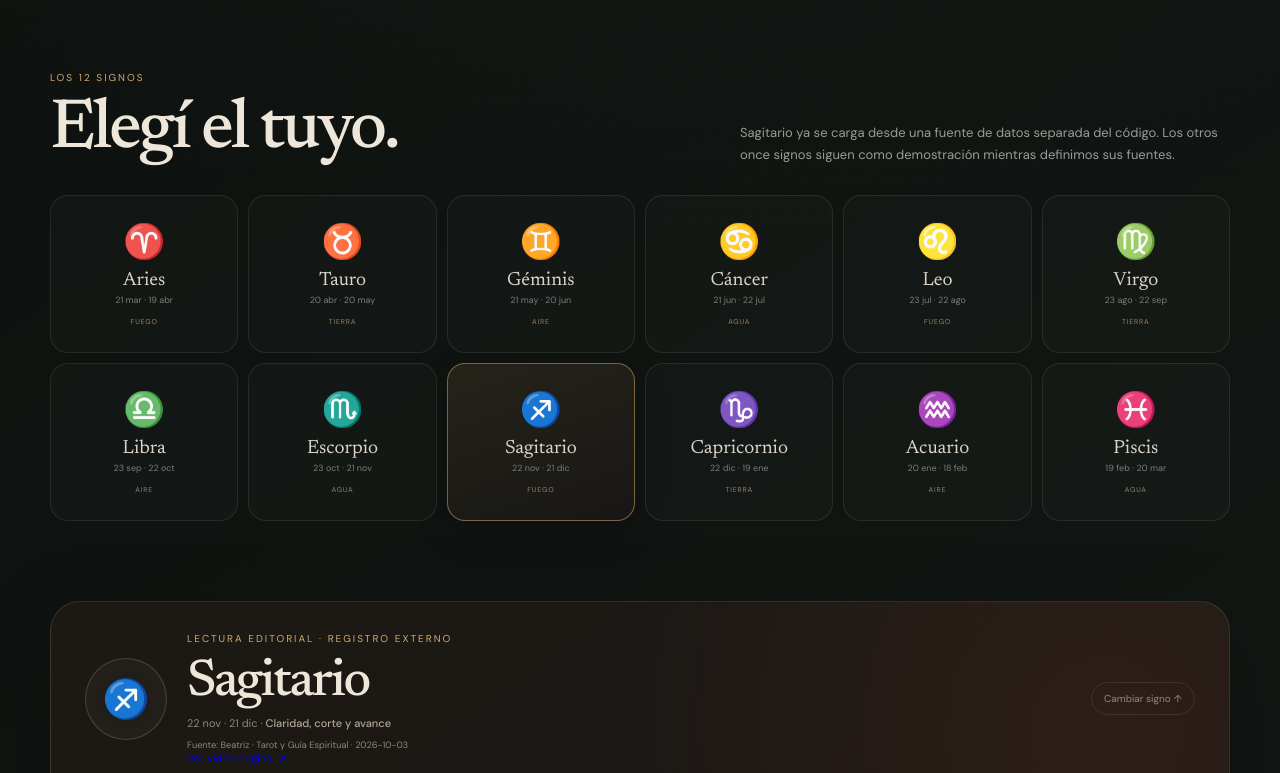
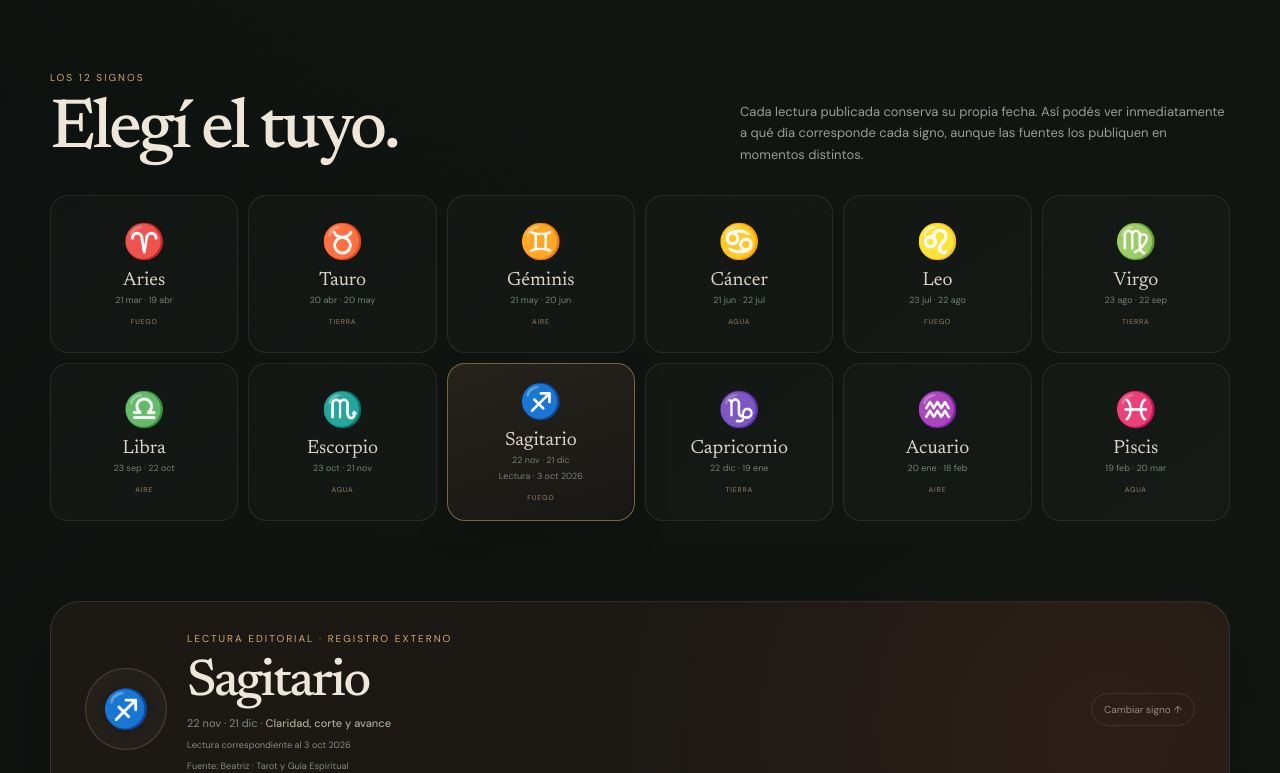
Before and after one commit to marcelofgx-ctrl/vista-esoterica, a React (Vite) app: page / in a window 1280 px wide. Shown: the part 847-1620 px from the top of the page. Built offline with nearby package versions, Linux system fonts and the light colour scheme.

Commit message:
feat: show individual horoscope dates

```diff
--- a/src/HoroscopeHome.tsx
+++ b/src/HoroscopeHome.tsx
@@ -69,6 +69,15 @@ const signs:Sign[] = [
   {key:'piscis',name:'Piscis',glyph:'♓',dates:'19 feb · 20 mar',element:'Agua',mood:'Intuición con anclaje',title:'Lo sutil también necesita una forma.',summary:'Sensibilidad, imaginación e intuición aparecen muy disponibles. Esta lectura de ejemplo invita a recibirlas sin perder el criterio que permite distinguir una señal interna de una proyección.',love:'Escuchar el clima emocional puede ser valioso, siempre que también haya preguntas directas y límites claros.',work:'Una intuición creativa puede transformarse en algo concreto si le asignás tiempo, estructura y fecha.',inner:'No necesitás apagar la sensibilidad; necesitás un lugar desde donde sostenerla.',ritual:'Tomá una intuición y escribí qué hecho observable la apoya y qué parte sigue siendo solamente sensación.',question:'¿Qué intuición merece atención y qué necesito verificar antes de convertirla en certeza?',accent:'agua',dataOrigin:'demo'},
 ];
 
+function formatReadingDate(value?:string){
+  if(!value)return '';
+  const [year,month,day]=value.split('-').map(Number);
+  if(!year||!month||!day)return value;
+  return new Intl.DateTimeFormat('es-UY',{day:'numeric',month:'short',year:'numeric',timeZone:'UTC'})
+    .format(new Date(Date.UTC(year,month-1,day)))
+    .replaceAll('.','');
+}
+
 export function HoroscopeHome({onTarot}:HoroscopeHomeProps){
   const [selectedKey,setSelectedKey]=useState('sagitario');
   const [externalSagittarius,setExternalSagittarius]=useState<Sign|null>(null);
@@ -115,7 +124,7 @@ export function HoroscopeHome({onTarot}:HoroscopeHomeProps){
   return <div className="horoscope-home">
     <section className="horoscope-hero">
       <div className="horoscope-hero-copy">
-        <span className="demo-pill">{selected.dataOrigin==='external'?'Sagitario · contenido externo activo':'Vista previa · contenido de ejemplo'}</span>
+        <span className="demo-pill">{selected.dataOrigin==='external'&&selected.sourceDate?`${selected.name} · lectura ${formatReadingDate(selected.sourceDate)}`:'Vista previa · contenido de ejemplo'}</span>
         <span className="horoscope-kicker">HORÓSCOPOS · TAROT · MIRADA SIMBÓLICA</span>
         <h1>Un espacio para leer el clima del momento.</h1>
         <p>Horóscopos con una voz más íntima, menos automática. Elegí tu signo, recorré la lectura y, si algo te toca de cerca, profundizalo con una tirada.</p>
@@ -140,15 +149,19 @@ export function HoroscopeHome({onTarot}:HoroscopeHomeProps){
     <section className="zodiac-section" id="zodiac">
       <div className="section-heading">
         <div><span className="horoscope-kicker">LOS 12 SIGNOS</span><h2>Elegí el tuyo.</h2></div>
-        <p>Sagitario ya se carga desde una fuente de datos separada del código. Los otros once signos siguen como demostración mientras definimos sus fuentes.</p>
+        <p>Cada lectura publicada conserva su propia fecha. Así podés ver inmediatamente a qué día corresponde cada signo, aunque las fuentes los publiquen en momentos distintos.</p>
       </div>
       <div className="zodiac-grid">
-        {signs.map(sign=><button key={sign.key} className={`zodiac-card ${selectedKey===sign.key?'active':''}`} onClick={()=>selectSign(sign.key)}>
-          <span className="zodiac-glyph">{sign.glyph}</span>
-          <span className="zodiac-name">{sign.name}</span>
-          <small>{sign.dates}</small>
-          <em>{sign.element}</em>
-        </button>)}
+        {signs.map(sign=>{
+          const cardSign=sign.key==='sagitario'&&externalSagittarius?externalSagittarius:sign;
+          return <button key={sign.key} className={`zodiac-card ${selectedKey===sign.key?'active':''}`} onClick={()=>selectSign(sign.key)}>
+            <span className="zodiac-glyph">{sign.glyph}</span>
+            <span className="zodiac-name">{sign.name}</span>
+            <small>{sign.dates}</small>
+            {cardSign.sourceDate&&<small>Lectura · {formatReadingDate(cardSign.sourceDate)}</small>}
+            <em>{sign.element}</em>
+          </button>;
+        })}
       </div>
     </section>
 
@@ -159,7 +172,8 @@ export function HoroscopeHome({onTarot}:HoroscopeHomeProps){
           <span className="horoscope-kicker">{selected.dataOrigin==='external'?'LECTURA EDITORIAL · REGISTRO EXTERNO':`LECTURA DE EJEMPLO · ${selected.element.toUpperCase()}`}</span>
           <h2>{selected.name}</h2>
           <p>{selected.dates} · <strong>{selected.mood}</strong></p>
-          {selected.sourceTitle&&<p><small>Fuente: {selected.sourceName} · {selected.sourceDate}</small><br/><a href={selected.sourceUrl} target="_blank" rel="noreferrer">Ver video original ↗</a></p>}
+          {selected.sourceDate&&<p><small>Lectura correspondiente al {formatReadingDate(selected.sourceDate)}</small></p>}
+          {selected.sourceTitle&&<p><small>Fuente: {selected.sourceName}</small><br/><a href={selected.sourceUrl} target="_blank" rel="noreferrer">Ver video original ↗</a></p>}
           {selectedKey==='sagitario'&&sourceState==='error'&&<p><small>No se pudo leer la fuente externa; se muestra el respaldo local.</small></p>}
         </div>
         <button className="change-sign" onClick={()=>document.getElementById('zodiac')?.scrollIntoView({behavior:'smooth'})}>Cambiar signo ↑</button>
@@ -198,11 +212,11 @@ export function HoroscopeHome({onTarot}:HoroscopeHomeProps){
 
     <section className="future-content">
       <span className="horoscope-kicker">PILOTO DE CONTENIDO</span>
-      <h2>La interfaz ya no necesita contener el horóscopo.</h2>
-      <p>Sagitario se obtiene desde un registro externo. Cuando pasemos a Supabase, la web conservará esta misma lógica y solo cambiaremos el origen del fetch.</p>
-      <div className="future-chips"><span>Fuente separada</span><span>Contenido reemplazable</span><span>Tarot conectado</span><span>Supabase después</span></div>
+      <h2>Cada signo conserva su lectura y su fecha.</h2>
+      <p>La web puede recibir cada horóscopo por separado y mostrar la fecha real de esa lectura. Cuando una fuente publique una lectura nueva, solamente se reemplaza el registro de ese signo.</p>
+      <div className="future-chips"><span>Fecha por signo</span><span>Última lectura</span><span>Fuente separada</span><span>Tarot conectado</span></div>
     </section>
 
-    <footer className="horoscope-footer"><span>✦ VISTA ESOTÉRICA</span><p>Sagitario usa contenido externo; los otros signos continúan como demostración.</p></footer>
+    <footer className="horoscope-footer"><span>✦ VISTA ESOTÉRICA</span><p>Cada signo puede conservar una fecha de lectura distinta según su última actualización.</p></footer>
   </div>;
 }
```
